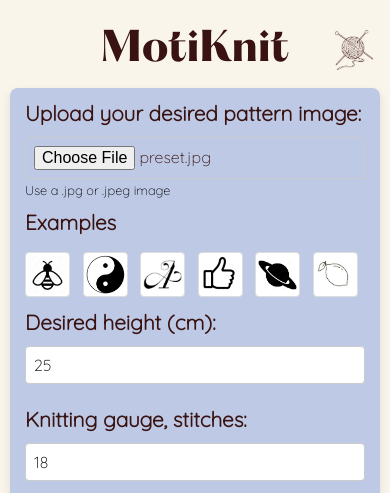
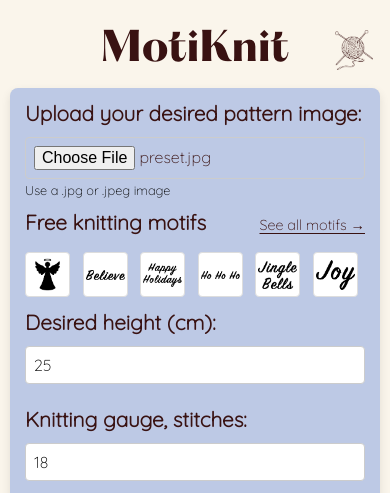
Before and after one commit to AnnaUllersted/MotiKnit, a Flask app: page /?motif=angel in a window 390 px wide. Shown: the top 493 px of the page. Run offline with Flask 3, Linux system fonts and the light colour scheme.

Commit message:
Show the newest free motifs on the front page instead of the examples
The front page row of six fixed example pictures is replaced by the
newest motifs from motifs.json: 12 on wide screens, 6 on tablets and
phones. Clicking one puts its source image into the generator with the
motif's intensity. A "See all motifs" link next to the heading opens
the motif list.

Co-Authored-By: Claude Opus 5.5 <noreply@anthropic.com>

```diff
--- a/app.py
+++ b/app.py
@@ -9,7 +9,7 @@ from pattern_visualizer import KnittingPatternVisualizer
 import sys
 from dotenv import load_dotenv
 from translator import translate
-from motif_pages import motif_pages, get_motif
+from motif_pages import motif_pages, get_motif, load_motifs, localize_motif
 from werkzeug.middleware.proxy_fix import ProxyFix
 
 load_dotenv()
@@ -46,7 +46,9 @@ def home():
             'gauge_stitches': motif['gauge_stitches'],
             'gauge_rows': motif['gauge_rows'],
         }
-    return render_template('index.html', lang=language, start_motif=start_motif)
+    # The newest free motifs, shown under the upload field (12 on wide screens, 6 on smaller ones)
+    latest_motifs = [localize_motif(m, language) for m in load_motifs()[:12]]
+    return render_template('index.html', lang=language, start_motif=start_motif, latest_motifs=latest_motifs)
 
 @app.route('/process', methods=['POST'])
 def process():
--- a/static/js/main.js
+++ b/static/js/main.js
@@ -38,16 +38,6 @@ slider.addEventListener('touchend', function() {
     }
 });
 
-// Preset image settings
-const presetSettings = {
-    'preset1.jpg': 50,
-    'preset2.jpg': 80,
-    'preset3.jpg': 90,
-    'preset4.jpg': 75,
-    'preset5.jpg': 40,
-    'preset6.jpg': 85
-};
-
 // Put an image from our own server into the file input, as if the visitor had uploaded it
 async function loadImageIntoForm(src, intensity) {
     const response = await fetch(src);
@@ -72,13 +62,13 @@ async function loadImageIntoForm(src, intensity) {
     }
 }
 
-async function selectPresetImage(imgElement) {
+// Clicking one of the newest motifs on the front page puts its picture into the generator
+async function selectPresetMotif(imgElement) {
     try {
-        const imageName = imgElement.src.split('/').pop();
-        await loadImageIntoForm(imgElement.src, presetSettings[imageName]);
-        trackEvent('select_preset_image', { preset_name: imageName });
+        await loadImageIntoForm(imgElement.src, Number(imgElement.dataset.intensity));
+        trackEvent('select_preset_image', { motif: imgElement.dataset.slug });
     } catch (error) {
-        errorElement.textContent = 'Error loading preset image';
+        errorElement.textContent = 'Error loading motif image';
     }
 }
 
--- a/static/js/translations.js
+++ b/static/js/translations.js
@@ -28,9 +28,9 @@ const translations = {
         'instructions': 'Instructions:',
         'downloadPDF': 'Download PDF',
         'generatingPDF': 'Generating PDF...',
-        'Examples': 'Examples',
         'insta-tagline':"Follow us on instagram",
         'menuMotifs': 'Free knitting motifs',
+        'seeAll': 'See all motifs →',
         'cookieMessage': 'We use cookies (Google Analytics and Pinterest) to measure traffic and improve the site. You can accept or decline them.',
         'cookieAccept': 'Accept',
         'cookieDecline': 'Decline'
@@ -64,9 +64,9 @@ const translations = {
         'instructions': 'Instruktioner:',
         'downloadPDF': 'Download PDF',
         'generatingPDF': 'Genererer PDF...',
-        'Examples': 'Eksempler',
         'insta-tagline':'Følg os på instagram',
         'menuMotifs': 'Gratis strikkemotiver',
+        'seeAll': 'Se alle motiver →',
         'cookieMessage': 'Vi bruger cookies (Google Analytics og Pinterest) til at måle trafik og forbedre siden. Du kan acceptere eller afvise dem.',
         'cookieAccept': 'Accepter',
         'cookieDecline': 'Afvis'
--- a/static/styles.css
+++ b/static/styles.css
@@ -190,6 +190,34 @@ button:hover {
     background-color: #641e1e;
 }
 
+.preset-header {
+    display: flex;
+    flex-wrap: wrap;
+    align-items: baseline;
+    justify-content: space-between;
+    gap: 4px 16px;
+    max-width: 470px; /* same width as the 6 motifs below (6 × 70px + 5 × 10px) */
+}
+
+.preset-title {
+    font-weight: bold;
+    color: #391212;
+    font-family: 'Quicksand', sans-serif;
+}
+
+.see-all-link {
+    color: #391212;
+    font-family: 'Quicksand', sans-serif;
+    font-size: 0.9rem;
+    text-decoration: underline;
+    text-underline-offset: 3px;
+    white-space: nowrap;
+}
+
+.see-all-link:hover {
+    text-decoration-thickness: 2px;
+}
+
 .preset-grid {
     display: grid;
     grid-template-columns: repeat(6, 70px);
@@ -212,6 +240,25 @@ button:hover {
 
 .preset-image:hover {
     border-color: #391212;
+}
+
+/* Show 6 motifs on tablets and phones, 12 on wide screens */
+.preset-grid > .preset-image:nth-child(n+7) {
+    display: none;
+}
+
+@media (min-width: 1024px) {
+    .preset-grid {
+        grid-template-columns: repeat(12, 70px);
+    }
+
+    .preset-grid > .preset-image:nth-child(n+7) {
+        display: block;
+    }
+
+    .preset-header {
+        max-width: 950px; /* 12 × 70px + 11 × 10px */
+    }
 }
 
 .slider {
--- a/templates/index.html
+++ b/templates/index.html
@@ -70,14 +70,15 @@
             </div>
 
             <div class="preset-images">
-                <label for="Eksempler" data-translate="Examples"></label>
+                <div class="preset-header">
+                    <span class="preset-title" data-translate="menuMotifs">Gratis strikkemotiver</span>
+                    <a href="/motifs" class="see-all-link" data-translate="seeAll">Se alle motiver →</a>
+                </div>
                 <div class="preset-grid">
-                    <img src="/static/preset1.jpg" class="preset-image" alt="Preset 1" onclick="selectPresetImage(this)">
-                    <img src="/static/preset2.jpg" class="preset-image" alt="Preset 2" onclick="selectPresetImage(this)">
-                    <img src="/static/preset3.jpg" class="preset-image" alt="Preset 3" onclick="selectPresetImage(this)">
-                    <img src="/static/preset4.jpg" class="preset-image" alt="Preset 4" onclick="selectPresetImage(this)">
-                    <img src="/static/preset5.jpg" class="preset-image" alt="Preset 5" onclick="selectPresetImage(this)">
-                    <img src="/static/preset6.jpg" class="preset-image" alt="Preset 6" onclick="selectPresetImage(this)">
+                    {% for m in latest_motifs %}
+                    <img src="{{ url_for('static', filename=m.source_image) }}" class="preset-image" alt="{{ m.title }}" title="{{ m.title }}"
+                         data-slug="{{ m.slug }}" data-intensity="{{ m.intensity }}" onclick="selectPresetMotif(this)">
+                    {% endfor %}
                 </div>
                 <div class="help-text"></div>
             </div>
```
